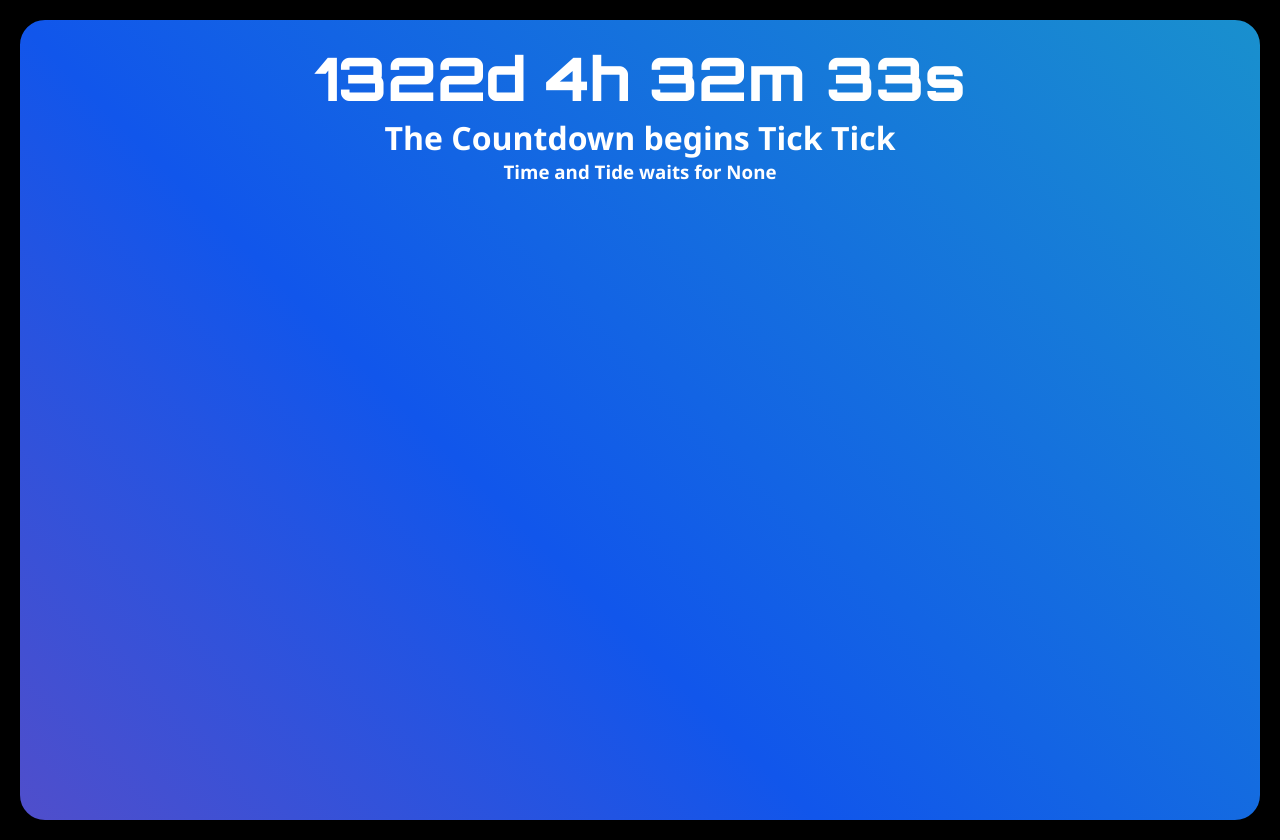
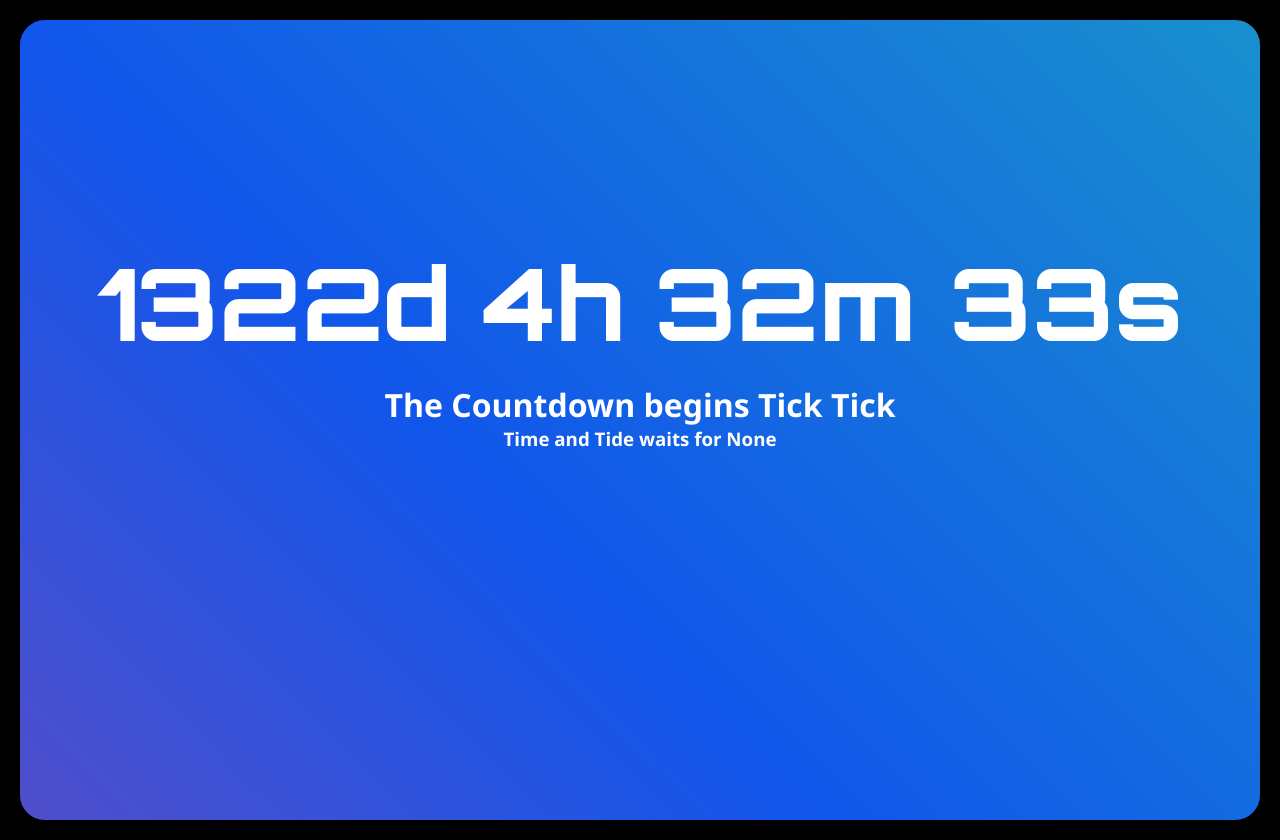
Before and after one commit to Curovearth/Hours-Left, a plain HTML site: page index.html in a window 1280 px wide. Drawn offline with Linux system fonts and the light colour scheme.

Commit message:
centered and font change

```diff
--- a/index.html
+++ b/index.html
@@ -12,10 +12,10 @@
 </head>
 <body>
   <div class="page1">
-    <div>
+    <div class="content">
       <div class="timer" >
         <p id="demo"></p>
-      </div>
+      </div><br>
       <div class="header">
         <h1>The Countdown begins Tick Tick</h1>
           <!-- quotes slideshow can also be displayed -->
--- a/style.css
+++ b/style.css
@@ -5,10 +5,13 @@
 
 body{
     background-color: black;
+}
 
+.content{
+    padding-top: 25vh;
 }
+
 .page1{
-
     border: 20px black solid;
     border-radius: 45px;
     /* height: 760px; */
@@ -27,7 +30,7 @@ body{
 .timer{
     margin-top: 20px;
     color: white;
-    font-size: 60px;
+    font-size: 100px;
     font-family: 'Orbitron', sans-serif;
 }
 
```
